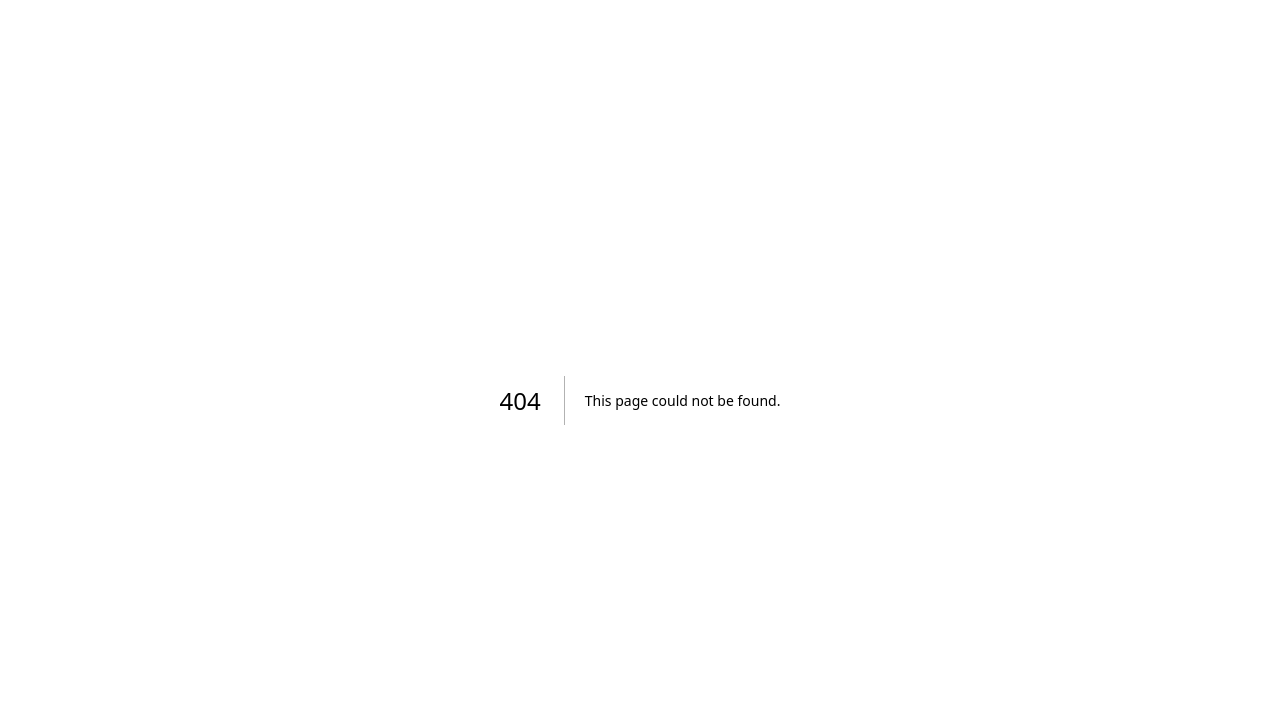
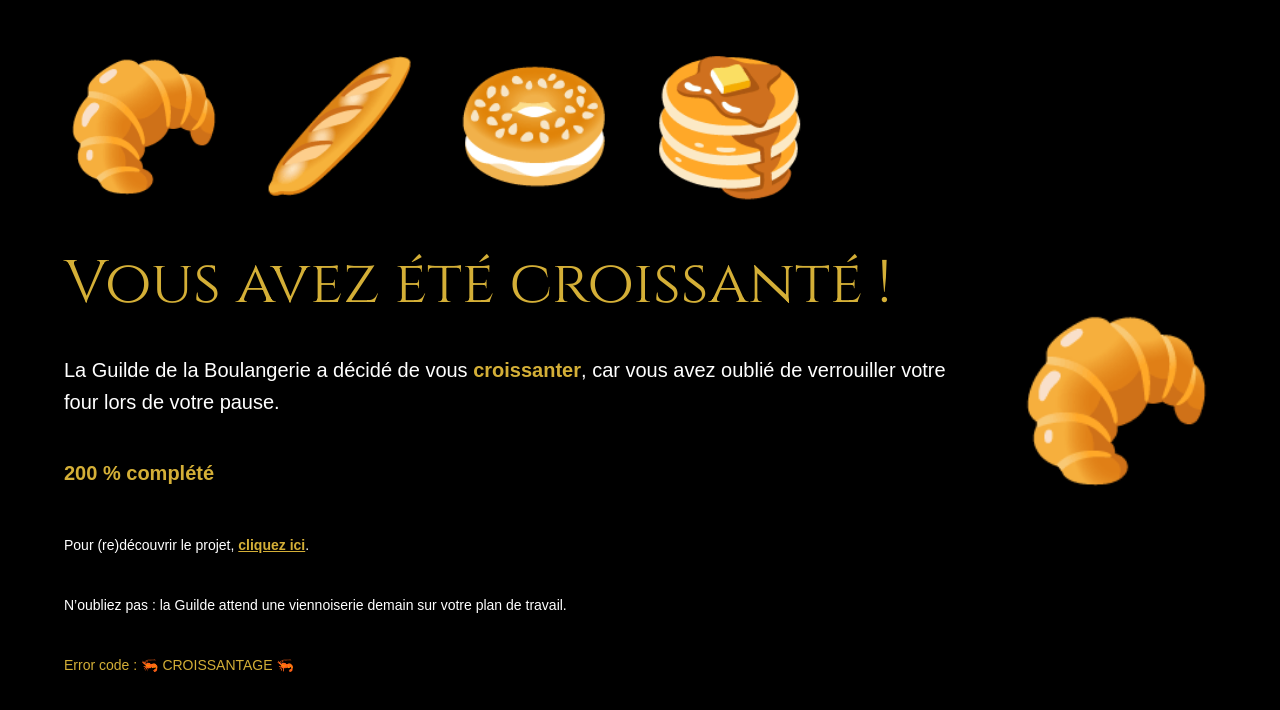
Before and after one commit to projet-boulangerie-org/projet-boulangerie, a Next.js app: page /croissant in a window 1280 px wide. Before the commit this address had no page. Shown: the top 710 px of the page. Built offline with nearby package versions, Linux system fonts and the light colour scheme.

Commit message:
add new page croissant

```diff
--- /dev/null
+++ b/app/croissant/page.tsx
@@ -0,0 +1,70 @@
+// app/croissant/page.tsx
+
+import React from 'react';
+import Head from 'next/head';
+
+export default function CroissantPage() {
+  return (
+    <>
+      <Head>
+        <title>Vous avez été croissanté ! – Projet Boulangerie</title>
+        <meta
+          name="description"
+          content="La Guilde de la Boulangerie vous a croissanter pour vous rappeler de verrouiller votre four !"
+        />
+      </Head>
+
+      <main className="min-h-screen w-screen bg-black flex flex-col lg:flex-row items-start lg:items-center justify-start py-6 px-0">
+        {/* Colonne texte */}
+        <div className="flex-1 w-full text-left px-8 lg:px-16">
+          {/* Ligne de viennoiseries */}
+          <div className="text-[6rem] lg:text-[8rem] text-boulange-gold space-x-2">
+            🥐 🥖 🥯 🥞
+          </div>
+
+          {/* Titre */}
+          <h1 className="mt-8 text-6xl md:text-7xl lg:text-6xl font-medieval text-boulange-gold">
+            Vous avez été croissanté !
+          </h1>
+
+          {/* Texte principal */}
+          <p className="mt-10 text-xl leading-relaxed text-white">
+            La Guilde de la Boulangerie a décidé de vous{' '}
+            <span className="font-semibold text-boulange-gold">croissanter</span>, car vous avez oublié de
+            verrouiller votre four lors de votre pause.
+          </p>
+
+          {/* Progress */}
+          <p className="mt-10 text-xl font-semibold text-boulange-gold">
+            200 % complété
+          </p>
+
+          {/* Bas de page espacé */}
+          <div className="mt-12 space-y-10 text-sm pb-24">
+            <p className="text-white">
+              Pour (re)découvrir le projet,&nbsp;
+              <a
+                href="https://projet-boulangerie.github.io/projet-boulangerie/"
+                target="_blank"
+                rel="noopener noreferrer"
+                className="underline text-boulange-gold font-semibold"
+              >
+                cliquez ici
+              </a>
+              .
+            </p>
+            <p className="text-white">
+              N’oubliez pas : la Guilde attend une viennoiserie demain sur votre plan de travail.
+            </p>
+            <p className="text-boulange-gold">Error code : 🦐 CROISSANTAGE 🦐</p>
+          </div>
+        </div>
+
+        {/* Croissant décoratif à droite, centré verticalement */}
+        <div className="flex-none ml-auto lg:mr-16 mt-12 lg:mt-0 text-[8rem] lg:text-[10rem]">
+          🥐
+        </div>
+      </main>
+    </>
+  );
+}
--- a/app/page.tsx
+++ b/app/page.tsx
@@ -1,5 +1,6 @@
 import DarkModeInitializer from '@/components/DarkModeInitializer';
 import Image from 'next/image';
+import Link from 'next/link';
 
 export default function Home() {
   const basePath = process.env.NODE_ENV === 'production' ? '/projet-boulangerie' : '';
@@ -14,9 +15,11 @@ export default function Home() {
             <li><a href="#presentation" className="bg-boulange-gold/50 py-2 px-4 rounded-lg hover:bg-boulange-gold/80 transition-colors no-underline font-medieval text-center">Présentation</a></li>
             <li><a href="#equipe" className="bg-boulange-gold/50 py-2 px-4 rounded-lg hover:bg-boulange-gold/80 transition-colors no-underline font-medieval text-center">Équipe</a></li>
           </ul>
-          <button className="bg-boulange-gold/50 text-white py-2 px-4 rounded-lg hover:bg-boulange-gold/85 transition-colors font-medieval w-21.6 text-center flex items-center justify-center">
-            Croissanter
-          </button>
+          <Link href="/croissant" target="_blank" rel="noopener noreferrer">
+            <button className="bg-boulange-gold/50 text-white py-2 px-4 rounded-lg hover:bg-boulange-gold/85 transition-colors font-medieval w-21.6 text-center flex items-center justify-center">
+              Croissanter
+            </button>
+          </Link>
         </div>
       </nav>
 
```
